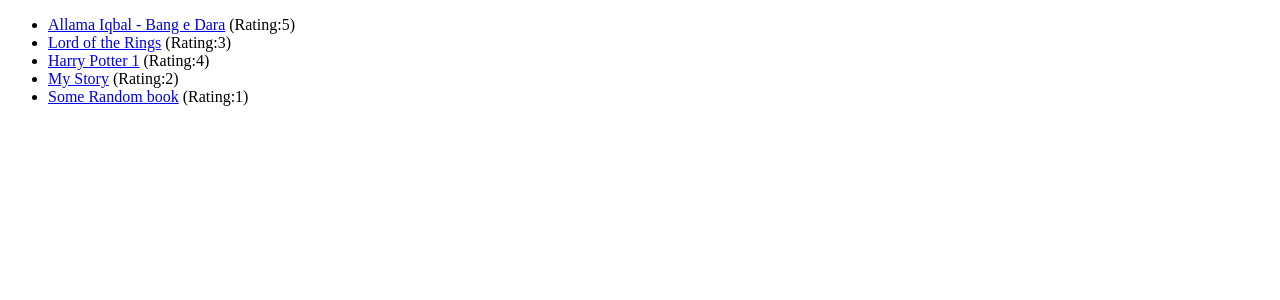
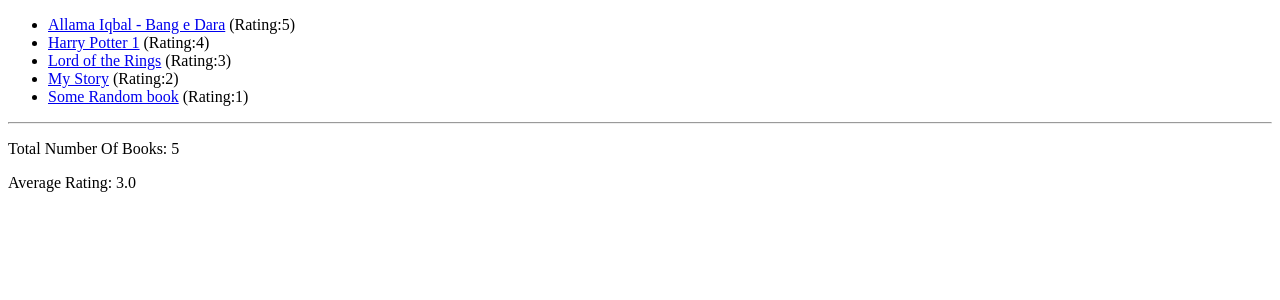
Before and after one commit to Ubaidrazaa/Book-Store, a Django app: page / in a window 1280 px wide. Shown: the top 300 px of the page. Run offline with Django 5.2, Linux system fonts and the light colour scheme; data comes from the database, SQL or seed files in the repository.

Commit message:
Add total no and average of books and use orderby method

```diff
--- a/books/templates/book/index.html
+++ b/books/templates/book/index.html
@@ -10,4 +10,7 @@
       <li><a href="{{ book.get_absolute_url }}">{{ book.title }}</a> (Rating:{{ book.rating }})</li>
     {% endfor %}
   </ul>
+  <hr>
+  <p>Total Number Of Books: {{ total_no_of_books }}</p>
+  <p>Average Rating: {{ average_rating.rating__avg }}</p>
 {% endblock %}
--- a/books/views.py
+++ b/books/views.py
@@ -1,11 +1,16 @@
 from django.shortcuts import get_object_or_404, render
 from django.http import Http404
+from django.db.models import Avg
 from .models import book
 # Create your views here.
 def index(request):
-    books = book.objects.all()
+    books = book.objects.all().order_by("title")
+    num_books = books.count()
+    avg_rating = books.aggregate(Avg("rating"))
     return render(request,"book/index.html",{
-        "books": books
+        "books": books,
+        "total_no_of_books": num_books,
+        "average_rating": avg_rating,
     })
 
 def book_detail(request, slug):
```
